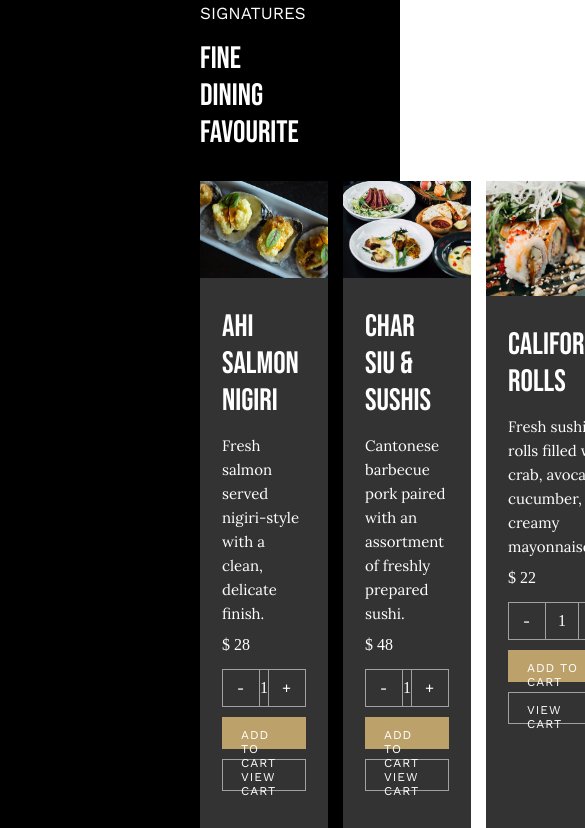
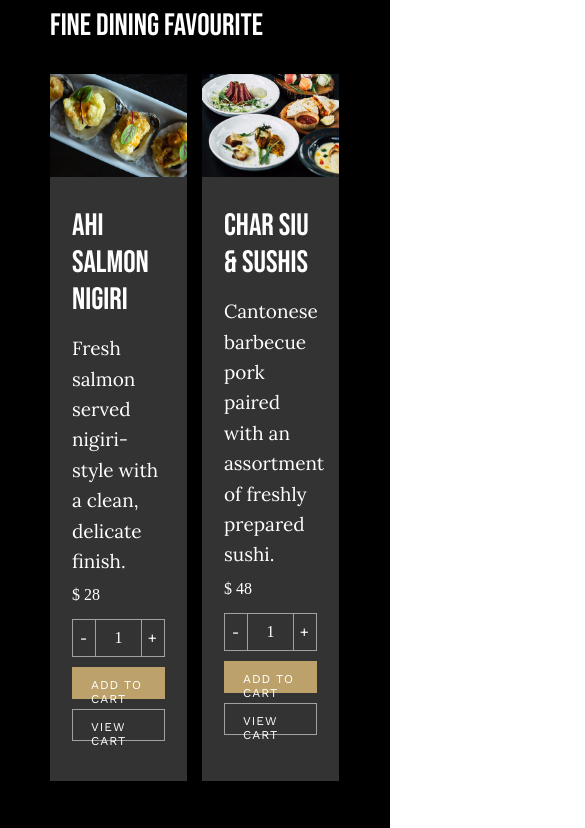
Before and after one commit to melodyohszuvin/melodyohszuvin.github.io, a plain HTML site: page as1/order.html in a window 390 px wide. Shown: the part 4106-4934 px from the top of the page, 585 px wide, since content can reach past the window. Drawn offline with nearby package versions, Linux system fonts and the light colour scheme.

Commit message:
style: column grid, flex qty size, and typo adjustment

```diff
--- a/as1/css/order.css
+++ b/as1/css/order.css
@@ -360,7 +360,34 @@ h2 {
     }
 
     .pork .qty,
-    .pork__btn {
+    .pork__btn,
+    .chef-food .qty__btn {
         flex: 1;
     }
+
+    .chef-food .qty__num {
+        flex: 2;
+    }
+
+    .chef {
+        padding: 60px 50px;
+    }
+
+    .chef-list {
+        flex-wrap: wrap;
+        gap: 50px 15px;
+    }
+
+    .chef-food {
+        flex: none;
+        width: calc(50% - 8px);
+    }
+
+    .chef-food h4 {
+        font-size: 31px;
+    }
+
+    .cfood-info p {
+        font-size: 19px;
+    }
 }
```
